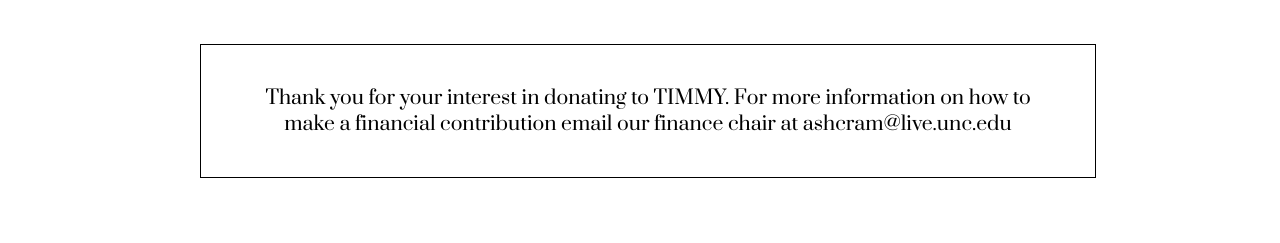
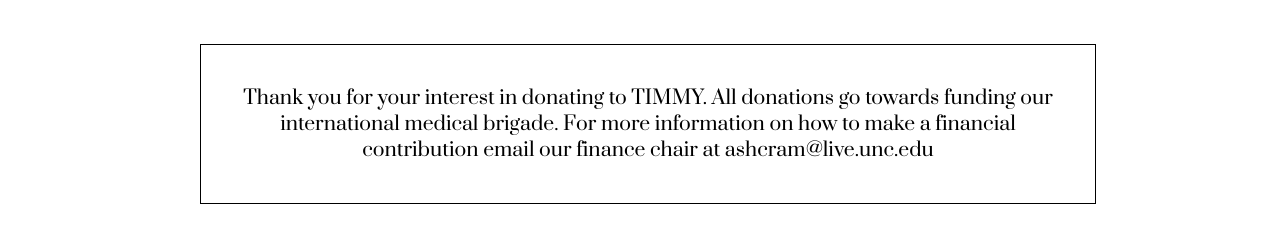
Before and after one commit to elizabeththomascompsci/elizabeththomascompsci.github.io, a plain HTML site: page donate.html in a window 1280 px wide. Shown: the part 219-462 px from the top of the page. Drawn offline with Linux system fonts and the light colour scheme; a web font is replaced by a local one.

Commit message:
more content

```diff
--- a/donate.html
+++ b/donate.html
@@ -32,7 +32,7 @@
       <div class="info">
         <h1>Donate</h1>
         <p>
-          Thank you for your interest in donating to TIMMY. For more information on how to make a financial contribution email our finance chair at ashcram@live.unc.edu
+          Thank you for your interest in donating to TIMMY. All donations go towards funding our international medical brigade. For more information on how to make a financial contribution email our finance chair at ashcram@live.unc.edu
       </div>
     </div>
 </body>
```
